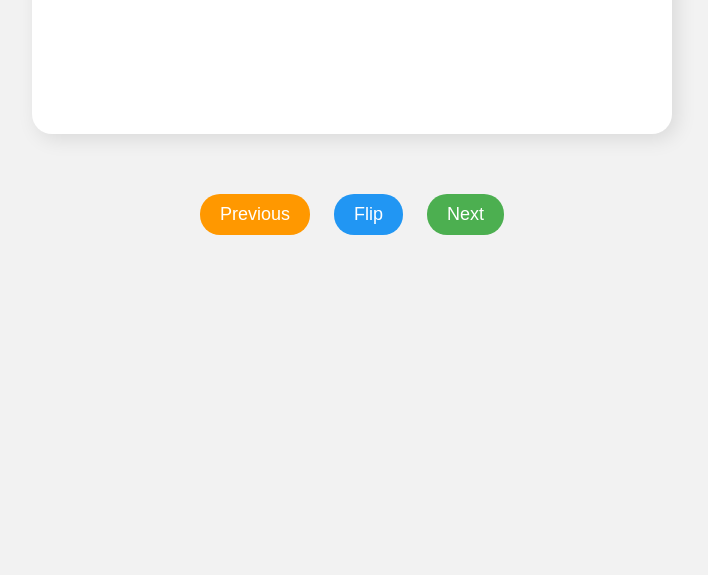
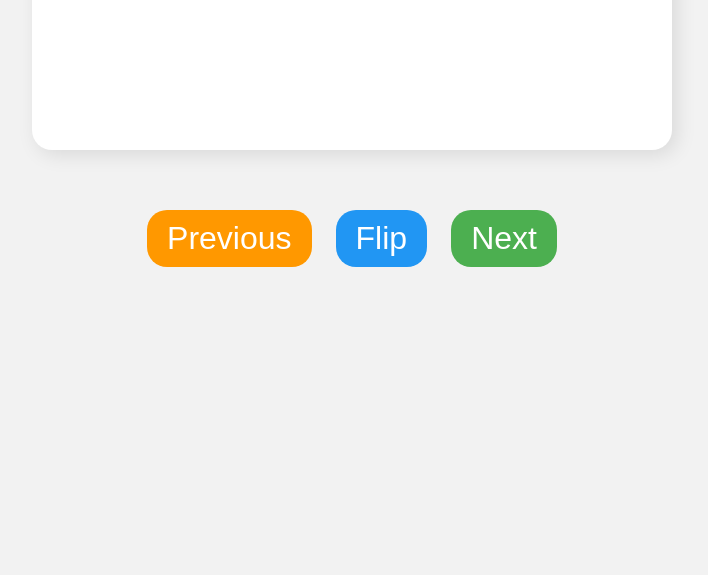
Before and after one commit to sersanor/flashcards, a plain HTML site: page index.html in a window 1280 px wide. Shown: the part 225-800 px from the top of the page, without its empty margins (288-996 px from the left). Drawn offline with Linux system fonts and the light colour scheme.

Commit message:
fontSize updated

```diff
--- a/flashcards.css
+++ b/flashcards.css
@@ -11,7 +11,7 @@
       border-radius: 20px;
       box-shadow: 5px 5px 20px rgba(0, 0, 0, 0.1);
       text-align: center;
-      font-size: 24px;
+      font-size: 3em;
       padding: 20px;
       background-color: #ffffff;
       position: relative;
@@ -39,7 +39,7 @@
 
     /* next and previous buttons */
     button {
-      font-size: 18px;
+      font-size: 2em;
       padding: 10px 20px;
       margin: 10px;
       border-radius: 20px;
```
